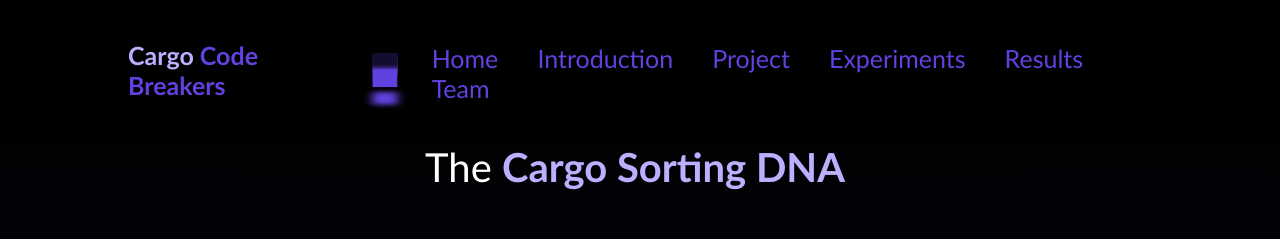
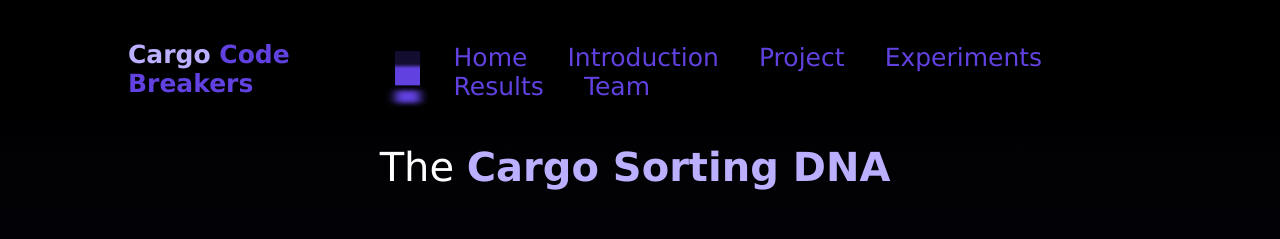
Before and after one commit to sbeeredd04/BIOMOD_CCB, a website built with Vite: page index.html in a window 1280 px wide. Shown: the top 239 px of the page. Built offline with nearby package versions, Linux system fonts and the light colour scheme.

Commit message:
font change 3

```diff
--- a/stylesheet.css
+++ b/stylesheet.css
@@ -3,7 +3,7 @@
     margin: 0;
     padding: 0;
     box-sizing: border-box;
-    font-family: 'Gill Sans', 'Gill Sans MT', Calibri, 'Trebuchet MS', sans-serif;
+    font-family: 'Lucida Sans', 'Lucida Sans Regular', 'Lucida Grande', 'Lucida Sans Unicode', Geneva, Verdana, sans-serif;
 }
 
 body {
```
